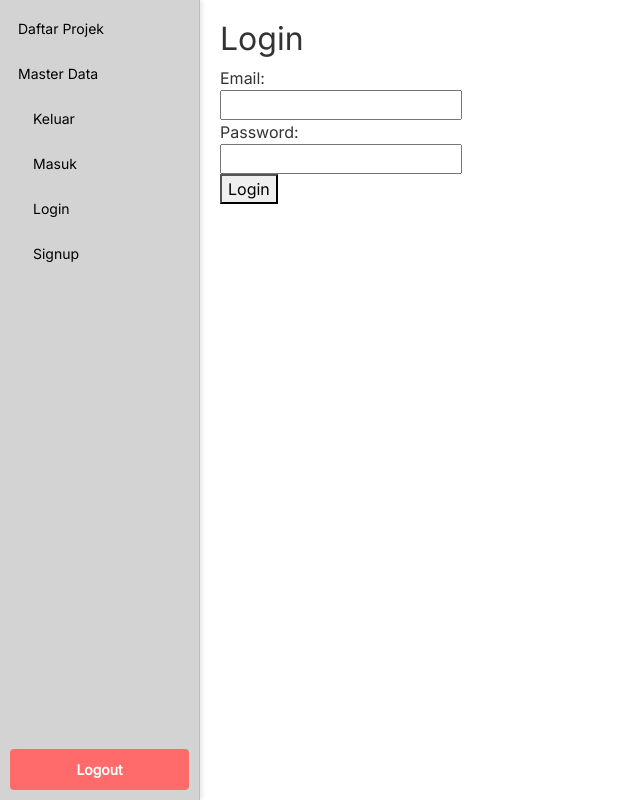
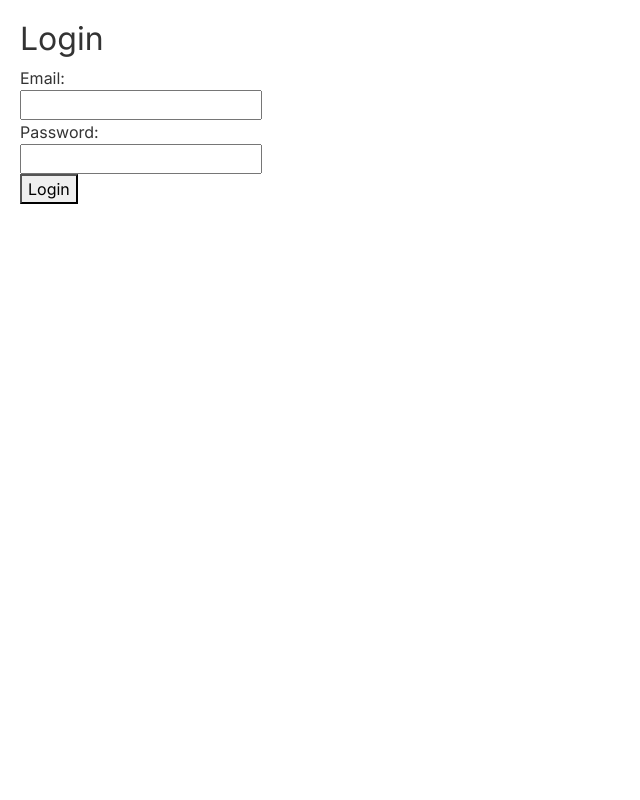
Before and after one commit to axltavideus/softdev_capstone, a React (Create React App) app in the folder frontend/: page /login in a window 1280 px wide. Shown: the whole page, without its empty margins (0-640 px from the left). Built offline with nearby package versions, Linux system fonts and the light colour scheme.

Commit message:
login dlu baru yg lain

```diff
--- a/frontend/src/App.js
+++ b/frontend/src/App.js
@@ -30,7 +30,7 @@ function App() {
   return (
     <Router>
       <div className="app-container">
-        <Sidebar handleLogout={handleLogout} />
+        {isAuthenticated && <Sidebar handleLogout={handleLogout} />}
         <main className="main-content">
           <Routes>
             <Route
```
Also changed, not shown: 1 other file (tests, documents, lock files or other folders).
